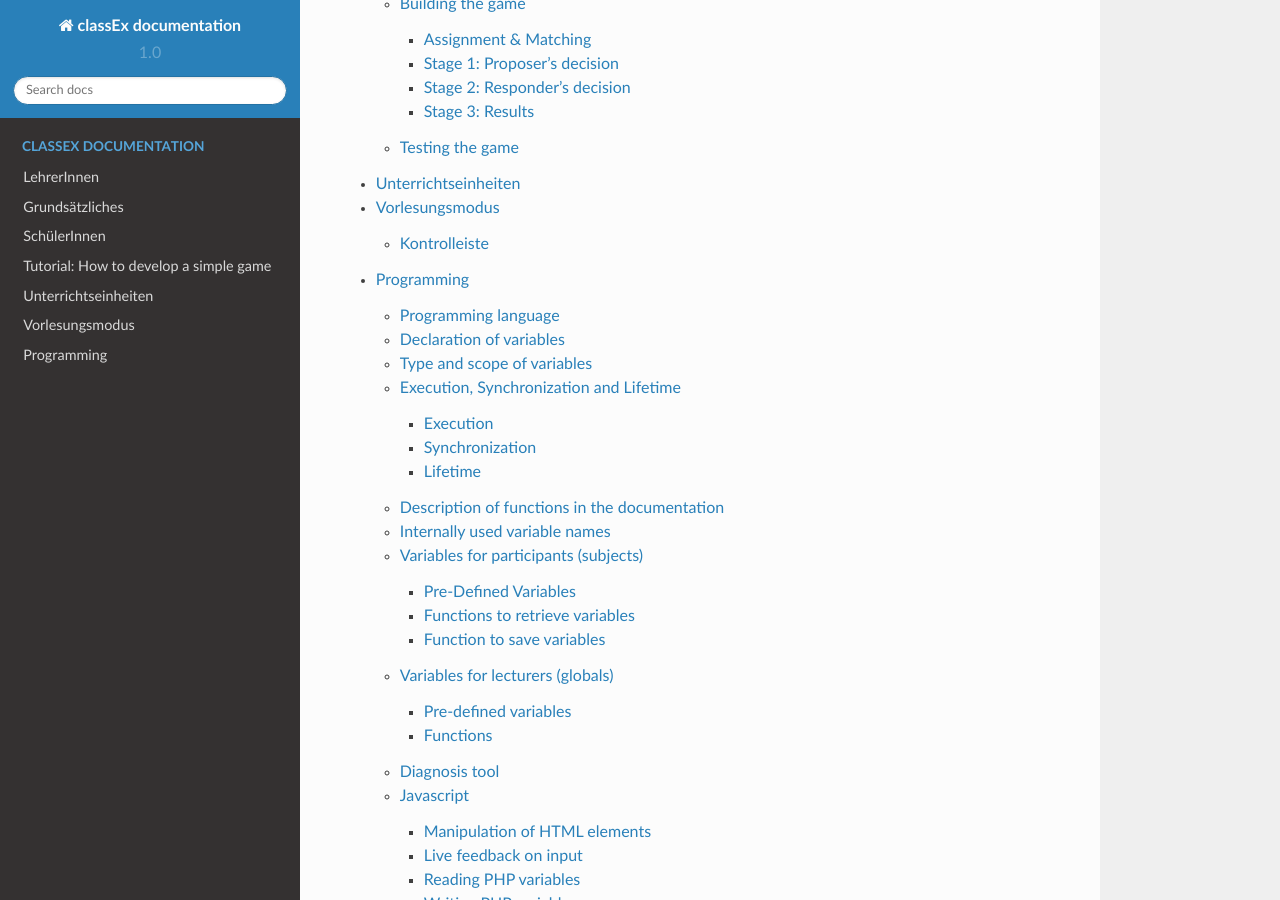
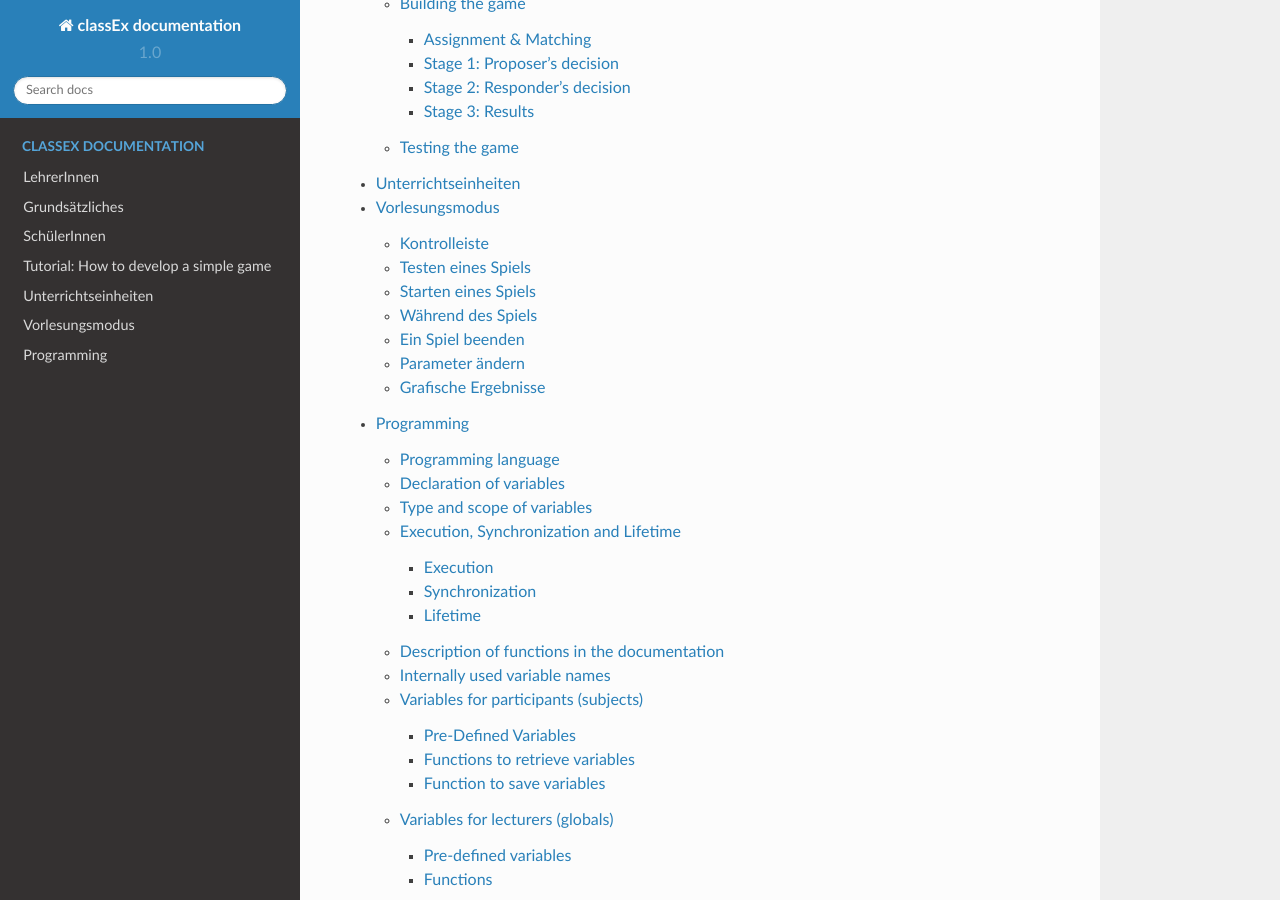
Before and after one commit to marcusgia2505/classExschool_doc, a Sphinx documentation site: the page built from docs/index.rst, in a window 1280 px wide and 900 px high, scrolled down 2310 px. Built offline with Sphinx 7.4.7 and the Read the Docs theme 2.0.0, drawn with Linux system fonts in a browser that asks for light colours; pages that are not in the unit, such as notebooks, are missing from menus; some of the changed lines change nothing that is shown.

Commit message:
Vorlesungsmodus fertig

```diff
--- a/docs/Elements.rst
+++ b/docs/Elements.rst
@@ -43,3 +43,77 @@
 ..image:: _/static/daten herunterladen.png
 
 Rechts neben dem Daten-Menu finden Sie in vielen Spielen außerdem ein Menu in dem Sie die Ergebnisse vorheriger Spiele von Ihnen oder anderen Experimentatoren ansehen können.
+
+
+Testen eines Spiels
+===================
+
+Bevor Sie ein Spiel im Unterricht durchführen, können Sie es durch Klicken auf |pic_testparticipant| in der Kontrollleiste testen. Es öffnet sich ein Teilnehmerfenster in einem neuen Tab. Darin wird das Spiel genau so angezeigt, wie die TeilnehmerInnen im Unterricht es auf Ihren mobilen Geräten sehen. Sie können so viele Fenster öffnen wie Sie wollen. Damit können Sie auch die Interaktion von TeilnehmerInnen in verschiedenen Rollen simulieren.
+
+.. |pic_testparticipant| image:: _static/Testpart.JPG
+                            :width: 30px
+
+Starten eines Spiels
+====================
+
+Während des Unterrichts geschieht die Interaktion zwischen LehrerIn und SchülerInnen über den Vorlesungsmodus. Der Bildschirm des Lehrers/der Lehrerin wird üblicherweise für alle TeilnehmerInnen sichtbar auf eine Wand projiziert. Spiele werden im Vorlesungsmodus gestartet und beendet und Ergebnisse werden auch in diesem Modus angezeigt. LehrerInnen können ein Spiel auswählen und starten.
+
+LehrerInnen können ein neues Spiel auswählen indem sie es aus der Drop down Liste auswählen. Diese Liste enthält alle verfügbaren Spiele. Ein ausgewähltes Spiel kann durch Drücken der Taste "Starten" gestartet werden.
+
+..image:: _/static/Spiel_starten.jpg
+
+Damit beginnt die erste Stage eines Spiels. Wenn ein Spiel aus mehreren Stages besteht, wird die Starttaste der nächsten Stage nach dem Drücken der Starttaste für die erste Stage angezeigt.
+
+Der Zähler über der Starttaste zeigt wieviele Teilnehmer zurzeit eingeloggt sind. Es gibt keine Mindestanzahl an TeilnehmerInnen, die für das Starten eines Spiels erforderlich ist. Um ein Spiel erfolgreich durchzuführen, ist jedoch eine Mindestanzahl an TeilnehmerInnen erforderlich - etwa bei Spielen in Fünfer-Gruppen fünf TeilnehmerInnen. Steigt die Anzahl der Treatments, nimmt auch die Zahl der erforderlichen TeilnehmerInnen zu.
+
+.. note:: Wenn ein Spiel mehrere Treatments/Rollen enthält, werden die Teilnehmer den Treatments/Rollen alternierend zugeordnet. Wenn die Anzahl der Teilnehmer kein Vielfaches der Gruppengröße ist, kann der Programmparameter FindPartnerDecision (siehe Kapitel Elements in der classEx Documentation) mit einem Zufallsargument so eingestellt werden, dass niemand von der Teilnahme am Spiel ausgeschlossen wird.
+
+
+Während des Spiels
+==================
+
+Während des Durchlaufs einer Stage zeigt ein Display an wieviele Teilnehmer eingeloggt sind und wieviele von ihnen bereits ihre Entscheidung in der aktuellen Stage getroffen haben.
+
+..image:: _static/Ergebnis_anzeigen.jpg
+
+Hier sind drei Teilnehmer eingeloggt und einer hat bereits seine Entscheidung getroffen.
+
+    Tipp: Wenn Sie mit einer großen Gruppe spielen kann es passieren, dass einzelne Teilnehmer längere Zeit brauchen bis sie ihre Entscheidung getroffen haben. Sie sollten ein wenig warten aber die Eingabephase beenden und weitermachen, wenn der Mehrwert durch zusätzliche Eingaben sehr klein wird.
+
+
+Ein Spiel beenden
+=================
+
+Wenn die TeilnehmerInnen ihre Entscheidungen getroffen haben, kann das Spiel beendet werden, indem die Lehrerin oder der Lehrer auf "Ergebnisse anzeigen" klickt.
+
+::image:: _/static/Erg_u_Gew_anzeigen.jpg
+
+Wenn Spiele um echtes Geld gespielt werden, steht neben der Taste "Ergebnisse anzeigen" auch die Taste "Ergebnisse und Auszahlungen anzeigen" zur Verfügung. Sollten Sie keine Auszahlungen machen wollen (zum Beispiel in Proberunden) können Sie auch auf die Taste "Nur Ergebnisse anzeigen" klicken.
+
+
+Parameter ändern
+================
+
+Sie können die Parameter eines Spiels ändern, indem Sie auf |pic_Parameter| klicken. Zum Beispiel können Sie in einem Public Goods-Spiel die MPRC, die Anfangsausstattung und die Rundenanzahl ändern und dann das Spiel mit den geänderten Parametern neu starten. Sie starten das Spiel neu indem Sie auf |pic_Neu_starten| klicken.
+
+.. |pic_Parameter| image:: _static/Parameter.jpg
+                            :width: 70px
+
+.. |pic_Neu_starten| image:: _static/Neu_starten.JPG
+                            :width: 70px
+
+
+Grafische Ergebnisse
+====================
+
+..image:: _static/Beautymacro.JPG
+
+Einige der angezeigten Abbildungen und Diagramme können adaptiert werden. Alle mit Highcharts.com (siehe untere rechte Ecke der Abbildung oben) gekennzeichneten Abbildungen haben eine Zoomfunktion. Sie können zoomen indem Sie einfach klicken und den Mauszeiger über den Bereich ziehen, in den Sie zoomen wollen. Die Taste "Zoom zurücksetzen" setzt die Anzeige wieder auf die Originalgröße zurück.
+
+Bei Histogrammen können Sie die Einstellungen für Klassen und das Maximum durch Klicken auf das kleine Symbol in der unteren linken Ecke des Diagramms ändern. Sie geben einfach neue Werte in die entsprechenden Eingabefelder und klicken dann neben das Klassenfenster. Dies kann hilfreich sein wenn die Standardgröße der Klasse zu klein eingestellt ist (die Klassen werden dann für alle Graphen geändert).
+
+In der oberen rechten Ecke des Graphen sehen Sie ein Symbol mit drei Linien. Wenn Sie darauf klicken, können Sie den Graphen in verschiedenen Bildformaten (jpeg, png, pdf, svg) herunterladen. Sie können den Graphen auch drucken.
+
+Für mehr Informationen zu Graphen mit verschiedenen Ergebnissen `klicken Sie hier`_.
+
+.._klicken Sie hier:: https://classex-doc.readthedocs.io/en/latest/Elements.html#result-element
```
